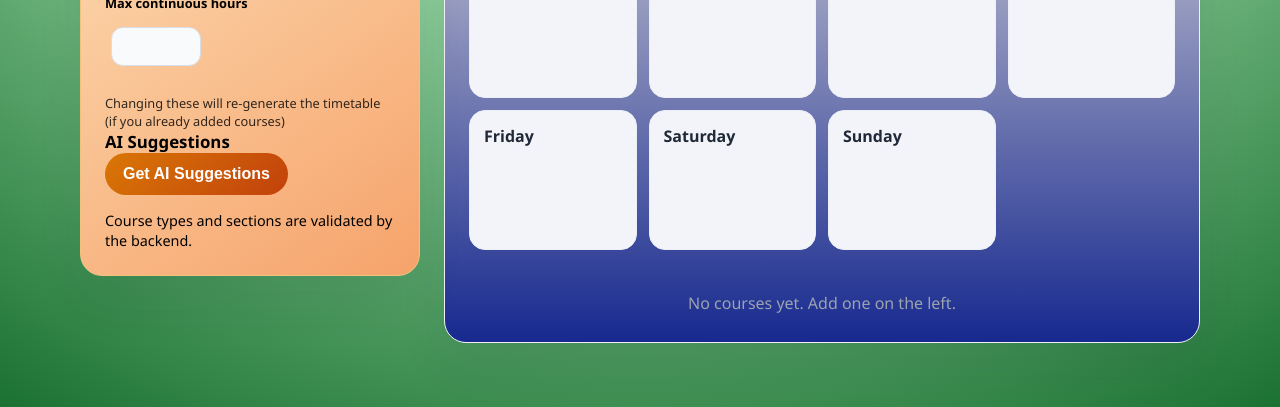
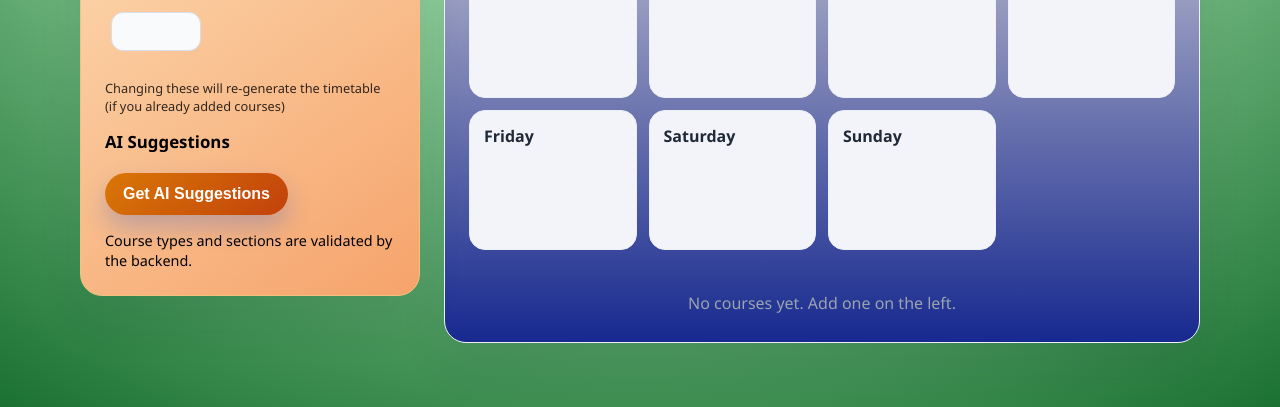
Before and after one commit to K1035130/Course-scheduler, a plain HTML site: page frontend/index.html in a window 1280 px wide. Shown: the part 690-1097 px from the top of the page. Drawn offline with Linux system fonts and the light colour scheme; files whose address does not match are found by name.

Commit message:
update ui

```diff
--- a/frontend/styles.css
+++ b/frontend/styles.css
@@ -391,6 +391,7 @@ button:hover {
 .prefs-title {
   font-weight: 700;
   font-size: 0.9rem;
+  margin-top: auto;
 }
 
 .prefs-inline {
@@ -403,7 +404,7 @@ button:hover {
 .prefs-subtitle {
   font-weight: 600;
   font-size: 0.8rem;
-  margin-top: 25px;
+  margin-top: 20px;
 }
 
 .pref-row {
@@ -449,6 +450,12 @@ button:hover {
 
 .prefs-hint {
   margin-top: 6px;
+  margin-bottom: 15px;
   font-size: 0.8rem;
   opacity: 0.8;
 }
+
+.ai-button {
+  box-shadow: 0 12px 24px rgba(29, 78, 216, 0.25);
+  margin-top: 20px;
+}
```
Also changed, not shown: frontend/index.html (+6 -4 lines), 1 other file.
